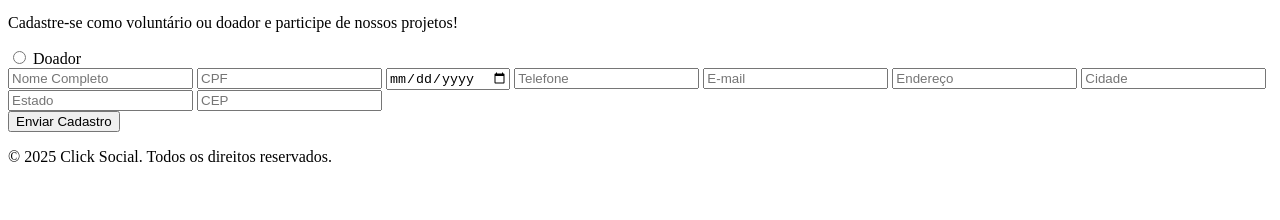
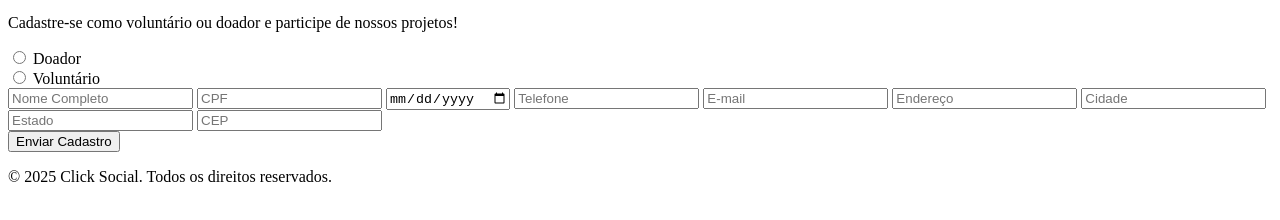
Before and after one commit to EduardoSilva85/Front-end_Experiencias_Praticas, a plain HTML site: page cadastro.html in a window 1280 px wide. Shown: the part 174-394 px from the top of the page. Drawn offline with Linux system fonts and the light colour scheme.

Commit message:
Add radio button for 'Voluntário' option in cadastro form

```diff
--- a/cadastro.html
+++ b/cadastro.html
@@ -33,6 +33,8 @@
             <div>
                 <input type="radio" id="doador" name="fav_language" value="doador">
                 <label for="doador">Doador</label><br>
+                <input type="radio" id="voluntario" name="fav_language" value="voluntario">
+                <label for="voluntario">Voluntário</label><br>
             </div>
 
             <!-- Campos de formulário -->
```
